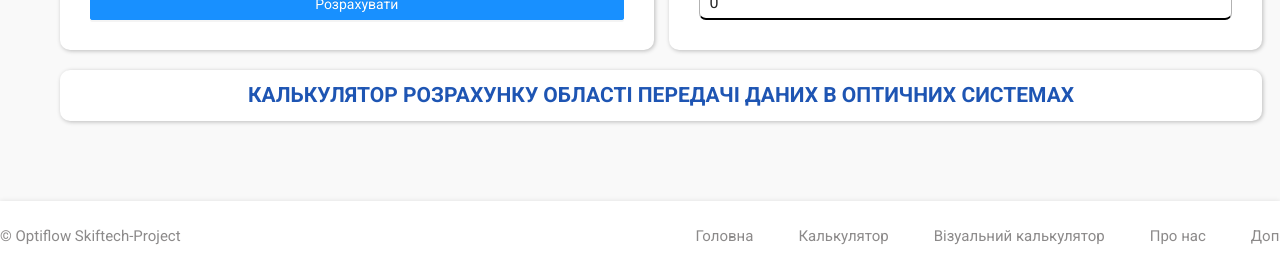
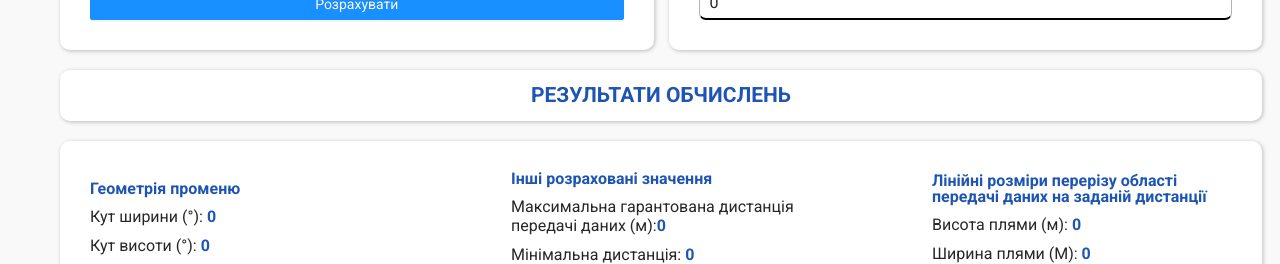
Before and after one commit to Skiftech-project/optiflow-frontend, a React (Vite) app: page / in a window 1280 px wide. Shown: the part 688-952 px from the top of the page. Built offline with nearby package versions, Linux system fonts and the light colour scheme.

Commit message:
created full layout of calculator

```diff
--- a/src/components/smart/FirstModule/FirstModule.jsx
+++ b/src/components/smart/FirstModule/FirstModule.jsx
@@ -245,10 +245,44 @@ const FirstModule = () => {
                     </Row>
                 </Form>
             </Formik>
-            <h2 className={styles.calculator__title}>
-                Калькулятор розрахунку області передачі даних в оптичних
-                системах
-            </h2>
+            <h2 className={styles.calculator__title}>Результати обчислень</h2>
+            <div className={styles.result}>
+                <div className={styles.output}>
+                    <h3>Геометрія променю</h3>
+                    <p>
+                        Кут ширини (°): <span>{data.angle_width}</span>
+                    </p>
+                    <p>
+                        Кут висоти (°): <span>{data.angle_height}</span>
+                    </p>
+                </div>
+
+                <div className={styles.output}>
+                    <h3>Інші розраховані значення</h3>
+                    <p>
+                        Максимальна гарантована дистанція передачі даних (м):
+                        <span>{data.max_distance}</span>
+                    </p>
+                    <p>
+                        Мінімальна дистанція: <span>{data.min_distance}</span>
+                    </p>
+                </div>
+
+                <div className={styles.output}>
+                    <h3>
+                        Лінійні розміри перерізу області передачі даних на
+                        заданій дистанції
+                    </h3>
+                    <p>
+                        Висота плями (м):{' '}
+                        <span>{data.plume_height_module3}</span>
+                    </p>
+                    <p>
+                        Ширина плями (М):{' '}
+                        <span>{data.plume_width_module3}</span>
+                    </p>
+                </div>
+            </div>
         </>
     );
 };
--- a/src/components/smart/FirstModule/FirstModule.module.css
+++ b/src/components/smart/FirstModule/FirstModule.module.css
@@ -66,3 +66,34 @@
 .receiver {
     min-height: 236px;
 }
+
+.output {
+    display: flex;
+    flex-direction: column;
+    gap: 10px;
+    width: 300px;
+}
+
+.output span {
+    color: var(--main-blue);
+    font-weight: bold;
+}
+
+.output h3 {
+    color: var(--main-blue);
+    font-weight: bold;
+}
+
+.output p {
+    line-height: normal;
+}
+
+.result {
+    display: flex;
+    justify-content: space-between;
+    align-items: center;
+    padding: 30px;
+    border-radius: 10px;
+    background: #fff;
+    box-shadow: 1px 1px 4px 0px rgba(0, 0, 0, 0.25);
+}
```
